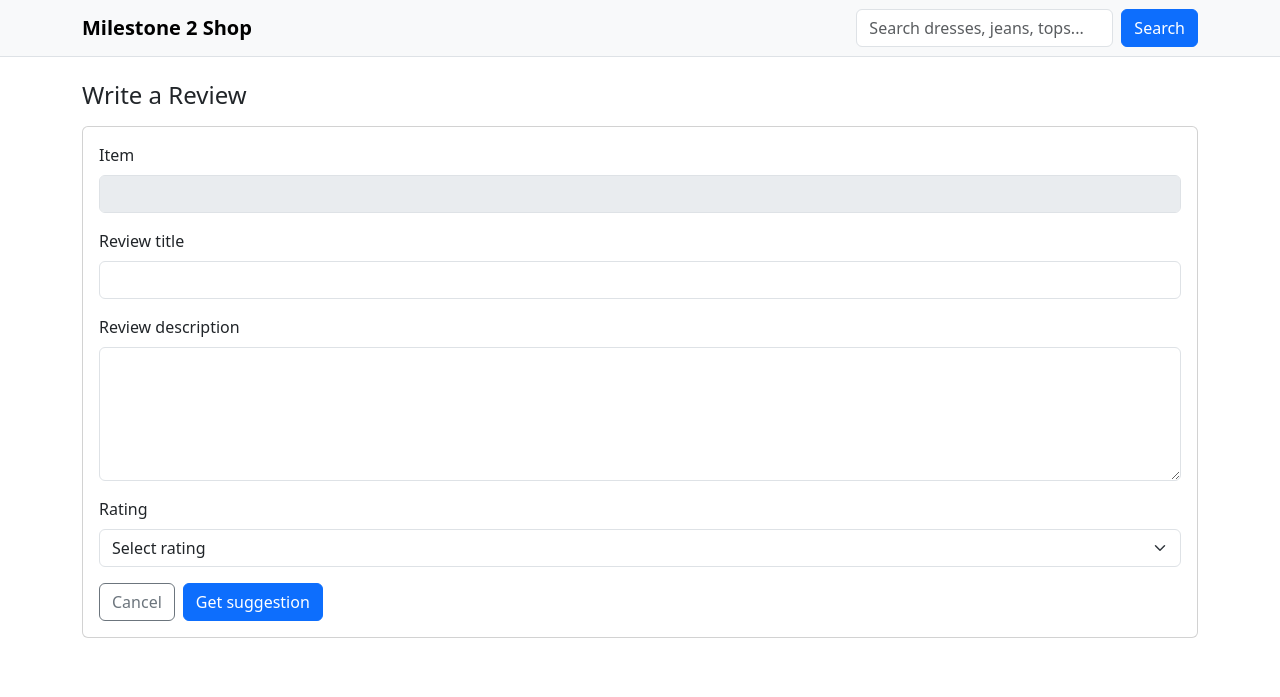
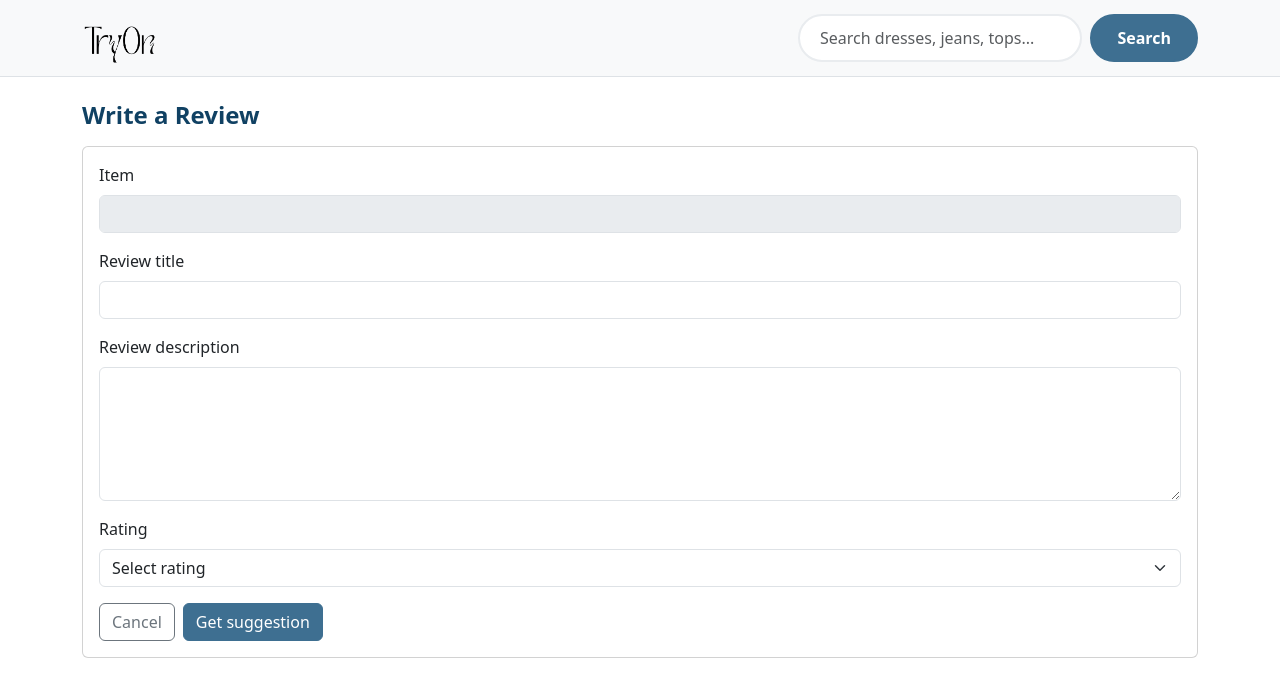
Before and after one commit to minhpnh/rmit2025b-ap4ds-g01, a Flask app: template milestone-2/app/templates/reviews/new.html in a window 1280 px wide. Shown: the top 697 px of the page. Run offline with Flask 3, Linux system fonts and the light colour scheme; the template is opened without the code that fills it, so the values that code supplies are empty; parts of the project's set-up code (start-up, migrations or seed data) failed here and were passed over.

Commit message:
style: all pages

```diff
--- a/milestone-2/app/templates/base.html
+++ b/milestone-2/app/templates/base.html
@@ -6,20 +6,69 @@
         <title>Milestone 2 – Shop</title>
         <link href="https://cdn.jsdelivr.net/npm/bootstrap@5.3.3/dist/css/bootstrap.min.css" rel="stylesheet">
         <link rel="stylesheet" href="{{ url_for('static', filename='style.css') }}">
+        <style>
+            /* Custom styles for wider search */
+            .search-form {
+                flex: 0 0 400px; /* Fixed width of 400px */
+                max-width: 400px;
+            }
+
+            @media (max-width: 768px) {
+                .search-form {
+                    flex: 1; /* Take remaining space on mobile */
+                    max-width: none;
+                }
+            }
+
+            /* Custom rounded search bar */
+            .search-form .form-control {
+                border-radius: 25px !important; /* Very rounded */
+                border: 2px solid #e9ecef;
+                padding: 10px 20px;
+            }
+
+            .search-form .form-control:focus {
+                border-color: #3E6F91;
+                box-shadow: 0 0 0 0.2rem rgba(16, 65, 99, 0.25);
+            }
+
+            /* Custom search button */
+            .search-form .btn-search {
+                background: #3E6F91; /* Your brand blue */
+                border: 2px solid #3E6F91;
+                border-radius: 25px !important; /* Match input roundness */
+                padding: 10px 25px;
+                font-weight: 600;
+                transition: all 0.3s ease;
+            }
+
+            .search-form .btn-search:hover {
+                background: #104163;
+                border-color: #104163;
+                transform: translateY(-1px);
+            }
+
+            .search-form .btn-search:focus {
+                background: #104163;
+                border-color: #104163;
+                box-shadow: 0 0 0 0.2rem rgba(45, 108, 255, 0.25);
+            }
+        </style>
     </head>
 
     <body>
         <nav class="navbar navbar-expand-lg bg-body-tertiary border-bottom sticky-top">
             <div class="container">
-                <a class="navbar-brand fw-bold" href="{{ url_for('catalog.index') }}">Milestone 2 Shop</a>
+                <a class="navbar-brand fw-bold" href="{{ url_for('catalog.index') }}">
+                    <img src="{{ url_for('static', filename='images/TryOn.png') }}" alt="TryOn Logo" style="height: 50px;">
+                </a>
 
                 <form
-                    class="d-flex ms-auto"
+                    class="d-flex ms-auto search-form"
                     role="search"
                     action="{{ url_for('search.index') }}"
                     method="get"
                 >
-
                     <input
                         class="form-control me-2"
                         type="search"
@@ -27,11 +76,10 @@
                         name="q"
                         value="{{ q or '' }}"
                     >
-                    <button class="btn btn-primary" type="submit">Search</button>
+                    <button class="btn btn-search text-white" type="submit">Search</button>
                 </form>
             </div>
         </nav>
-
 
         <main class="py-4">
             <div class="container">
--- a/milestone-2/app/templates/catalog/index.html
+++ b/milestone-2/app/templates/catalog/index.html
@@ -133,7 +133,7 @@
 
     .product-card .title {
         text-transform: uppercase; /* Make the title uppercase */
-        color: #0B3EB7; /* Set the title color */
+        color: #104163; /* Set the title color */
     }
 </style>
 {% endblock %}
--- a/milestone-2/app/templates/draft/about.html
+++ /dev/null
@@ -1,5 +0,0 @@
-{% extends "header.html" %}
-
-{% block body %}
-<p>This is my first Flask Web Application</p>
-{% endblock %}
--- a/milestone-2/app/templates/draft/home.html
+++ /dev/null
@@ -1,5 +0,0 @@
-{% extends "header.html" %}
-
-{% block body %}
-<h1>Hello, World!</h1>
-{% endblock %}
--- a/milestone-2/app/templates/reviews/new.html
+++ b/milestone-2/app/templates/reviews/new.html
@@ -1,6 +1,19 @@
 {% extends 'base.html' %}
 {% block content %}
-<h1 class="h4 mb-3">Write a Review</h1>
+<style>
+  .write-title {
+      color: #104163 !important; /* Your brand blue */
+      font-weight: 800;
+  }
+
+  .btn-suggestion {
+      background: #3E6F91; /* Your brand blue */
+      border-color: #3E6F91;
+      color: white;
+  }
+</style>
+
+<h1 class="h4 mb-3 write-title">Write a Review</h1>
 
 <div class="card">
   <div class="card-body">
@@ -34,7 +47,7 @@
 
       <div class="d-flex gap-2">
         <a href="{{ url_for('catalog.item', id=p.id) }}" class="btn btn-outline-secondary">Cancel</a>
-        <button type="submit" class="btn btn-primary">Get suggestion</button>
+        <button type="submit" class="btn btn-suggestion">Get suggestion</button>
       </div>
     </form>
   </div>
```
Also changed, not shown: milestone-2/app/templates/catalog/item_detail.html (+79 -12 lines), milestone-2/app/templates/draft/header.html (deleted, +0 -11 lines), milestone-2/app/templates/reviews/show.html (+14 -5 lines), milestone-2/app/static/images/TryOn.png (added).
